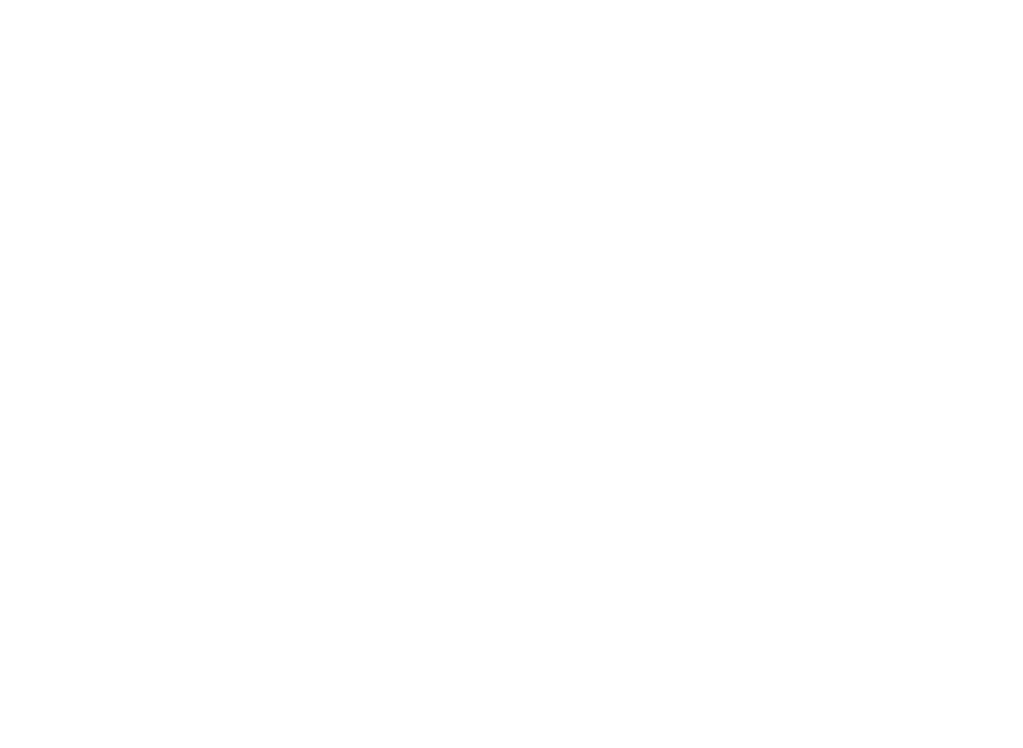
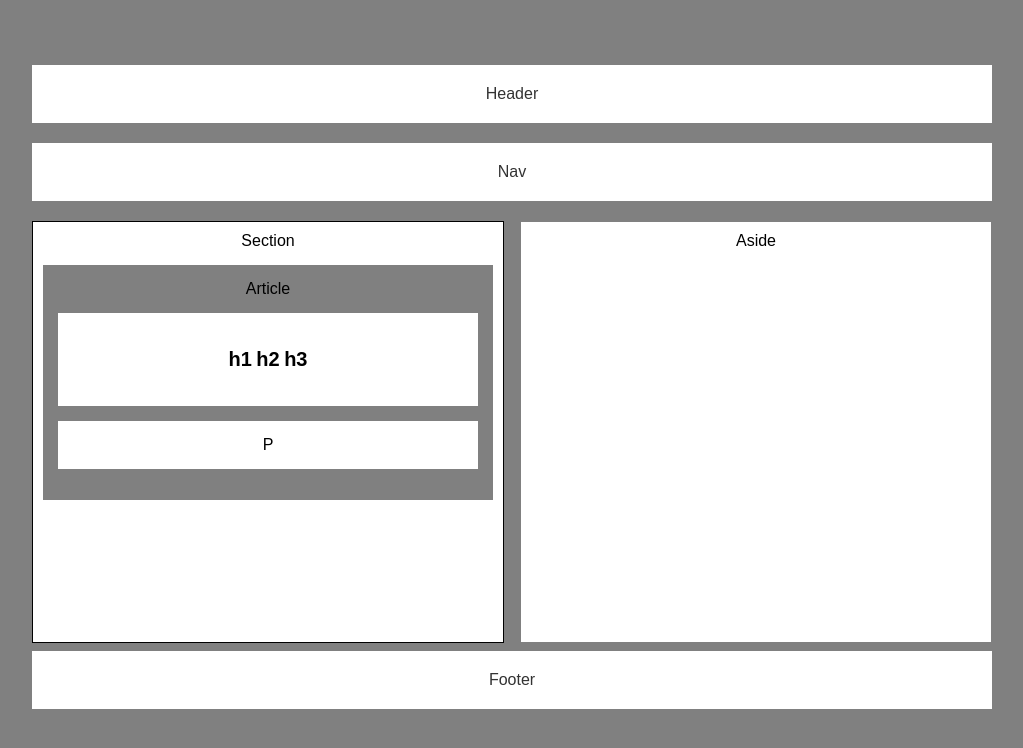
Before and after one commit to dimple23/HW-Wireframe, a plain HTML site: page index.html in a window 1280 px wide. Shown: the whole page, without its empty margins (128-1151 px from the left). Drawn offline with Linux system fonts and the light colour scheme.

Commit message:
added index.html

```diff
--- a/index.html
+++ b/index.html
@@ -5,8 +5,36 @@
   <meta name="viewport" content="width=device-width, initial-scale=1.0">
   <meta http-equiv="X-UA-Compatible" content="ie=edge">
   <title>Document</title>
+  <link rel="stylesheet" href="style.css">
 </head>
 <body>
+    <body>
+        <div class="container">
+        <header>
+            Header
+        </header>
+        <nav>
+            Nav
+        </nav>
+        <section>
+            Section
+            <article>
+                Article
+                <div class="clearfix">
+                    <h1>h1</h1>
+                    <h2>h2</h2>
+                    <h3>h3</h3>
+                </div>
+                <p>P</p>
+            </article>
+        </section>
+        <aside>
+            Aside
+        </aside>
+        <footer>
+            Footer
+        </footer>
 
-</body>
+    </div>
+  </body>
 </html>
--- a/style.css
+++ b/style.css
@@ -0,0 +1,69 @@
+body {
+  background:gray;
+  color:black;
+  font-family:Arial, Helvetica, sans-serif;
+}
+Header, Nav {
+  padding: 20px;
+  margin-bottom: 20px;
+  color: #333;
+  background:white;
+  text-align: center;
+}
+section{
+  background-color:white;
+  width: 450px;
+  height: 400px;
+  padding: 10px;
+  border: 1px solid black;
+  float: left;
+
+}
+article{
+  background-color:gray;
+
+  color:black;
+  padding: 15px;
+  margin-top: 15px;
+  text-align: center;
+}
+aside{
+  background-color: white;
+  width: 450px;
+  height: 400px;
+  padding: 10px;
+  border: 1px solid gray;
+  float: right;
+  text-align: center;
+
+}
+footer{
+  padding: 20px;
+  margin-top: 450px;
+  color: #333;
+  background:white;
+  text-align: center;
+
+
+}
+h1, h2 ,h3
+  {
+    display: inline-block;
+    font-size: 20px;
+    text-align: center
+
+  }
+  div, P
+  {
+    background-color:white;
+    color:black;
+    padding: 15px;
+    margin-top: 15px;
+    text-align: center;
+  }
+.container {
+  margin: 0 auto;
+  margin-top: 50px;
+  width: 960px;
+  background-color: gray;
+}
```
